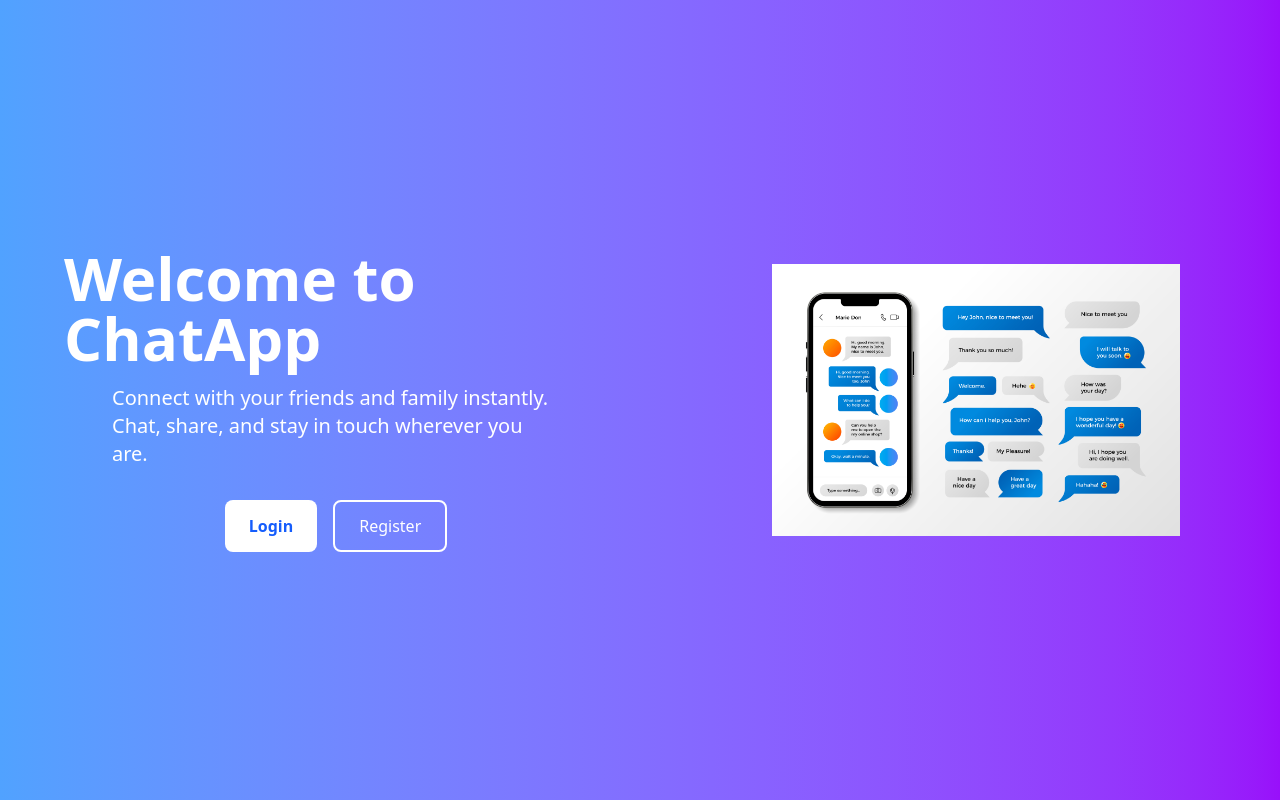
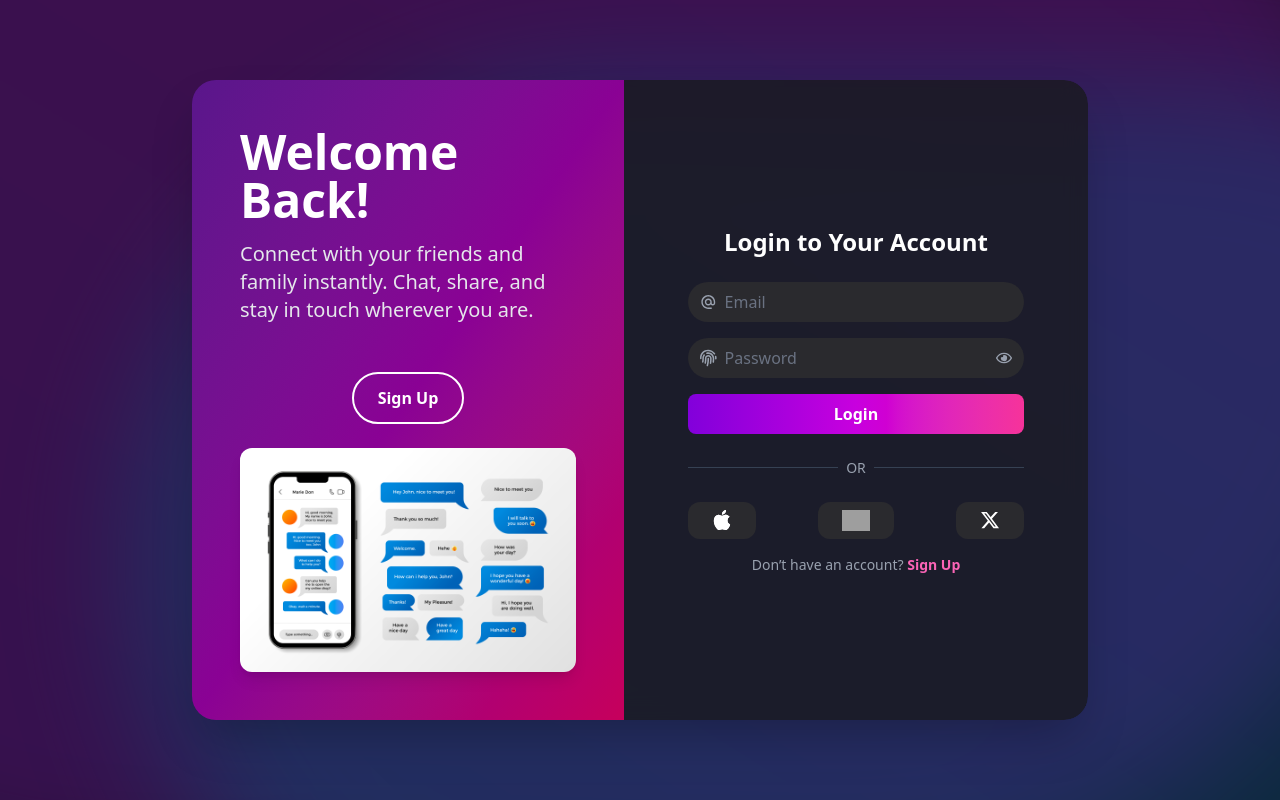
Before and after one commit to ksingh408/chatApp, a React (Vite) app in the folder frontend/: page / in a window 1280 px wide. Built offline with nearby package versions, Linux system fonts and the light colour scheme; grey boxes are pictures that could not be loaded.

Commit message:
udated app , package.json

```diff
--- a/frontend/package.json
+++ b/frontend/package.json
@@ -16,6 +16,7 @@
     "axios": "^1.11.0",
     "react": "^19.1.1",
     "react-dom": "^19.1.1",
+    "react-icons": "^5.5.0",
     "react-redux": "^9.2.0",
     "react-router-dom": "^7.8.1",
     "redux": "^5.0.1",
--- a/frontend/src/App.jsx
+++ b/frontend/src/App.jsx
@@ -4,9 +4,9 @@
 import { BrowserRouter as Router, Route, Routes } from 'react-router-dom';
 
 import Signup from './pages/Signup.jsx';
-import Login from './pages/Login.jsx';
+import Welcome from './pages/Welcome.jsx';
 import Chat from './pages/Chat.jsx';
-import Dashboard from './pages/Dashboard.jsx';
+// import Dashboard from './pages/Dashboard.jsx';
 function App() {
 
     const hasCookie = document.cookie.split(';').some((item) => item.trim().startsWith('token='));
@@ -16,9 +16,9 @@
     <>
       <Router>
         <Routes>
-          <Route path="/" element={hasCookie ? <chat/>:<Dashboard />} />
-          <Route path="/signup" element={<Signup />} />
-          <Route path="/login" element={<Login />} />
+          <Route path="/" element={hasCookie ? <chat/>:<Welcome/>} />
+          {/* <Route path="/signup" element={<Signup />} />
+          <Route path="/" element={<Login />} /> */}
           <Route path="/chat" element={<Chat />} />
           {/* Add more routes as needed */}
         </Routes>
```
Also changed, not shown: 1 other file (tests, documents, lock files or other folders).
